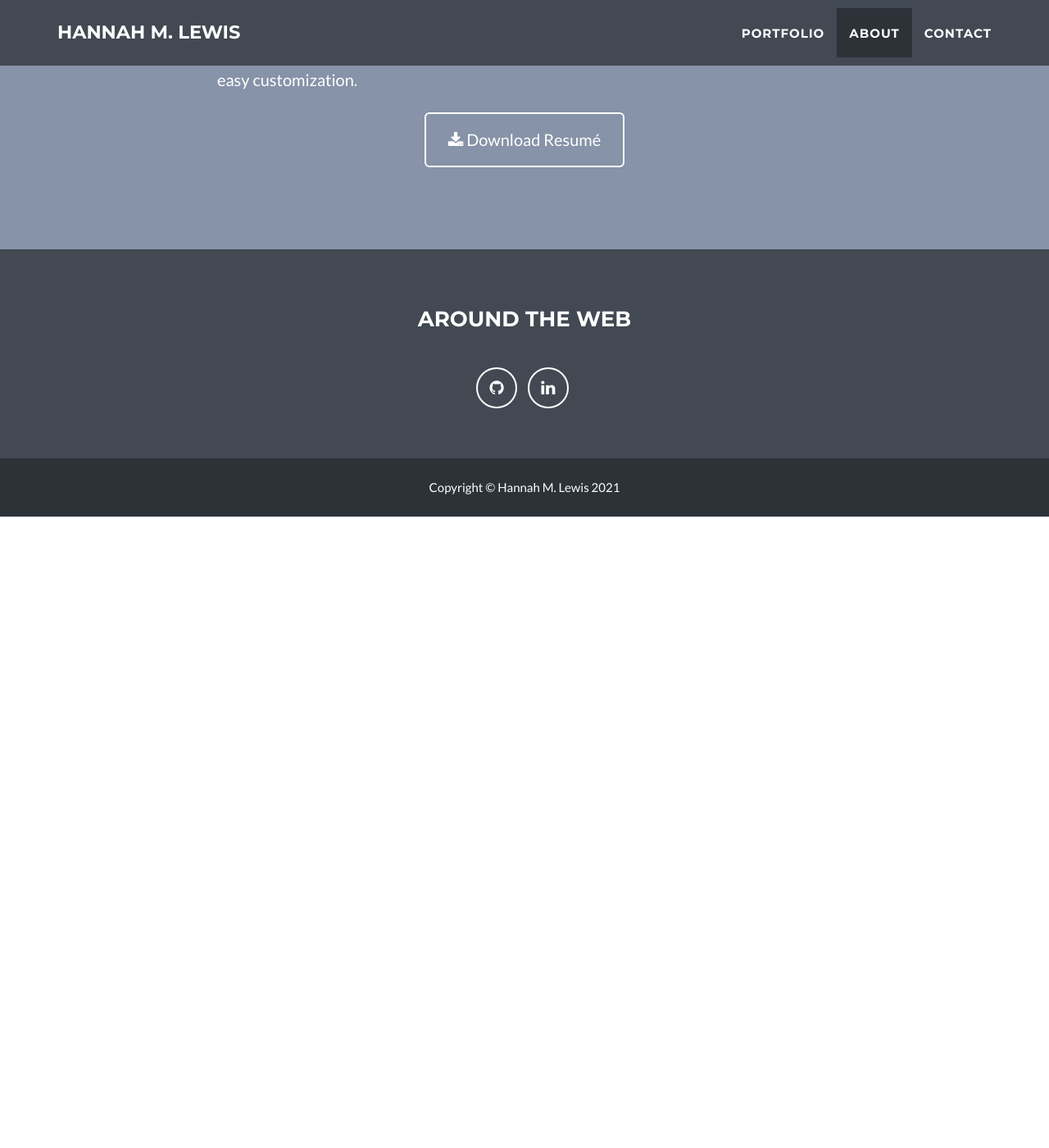
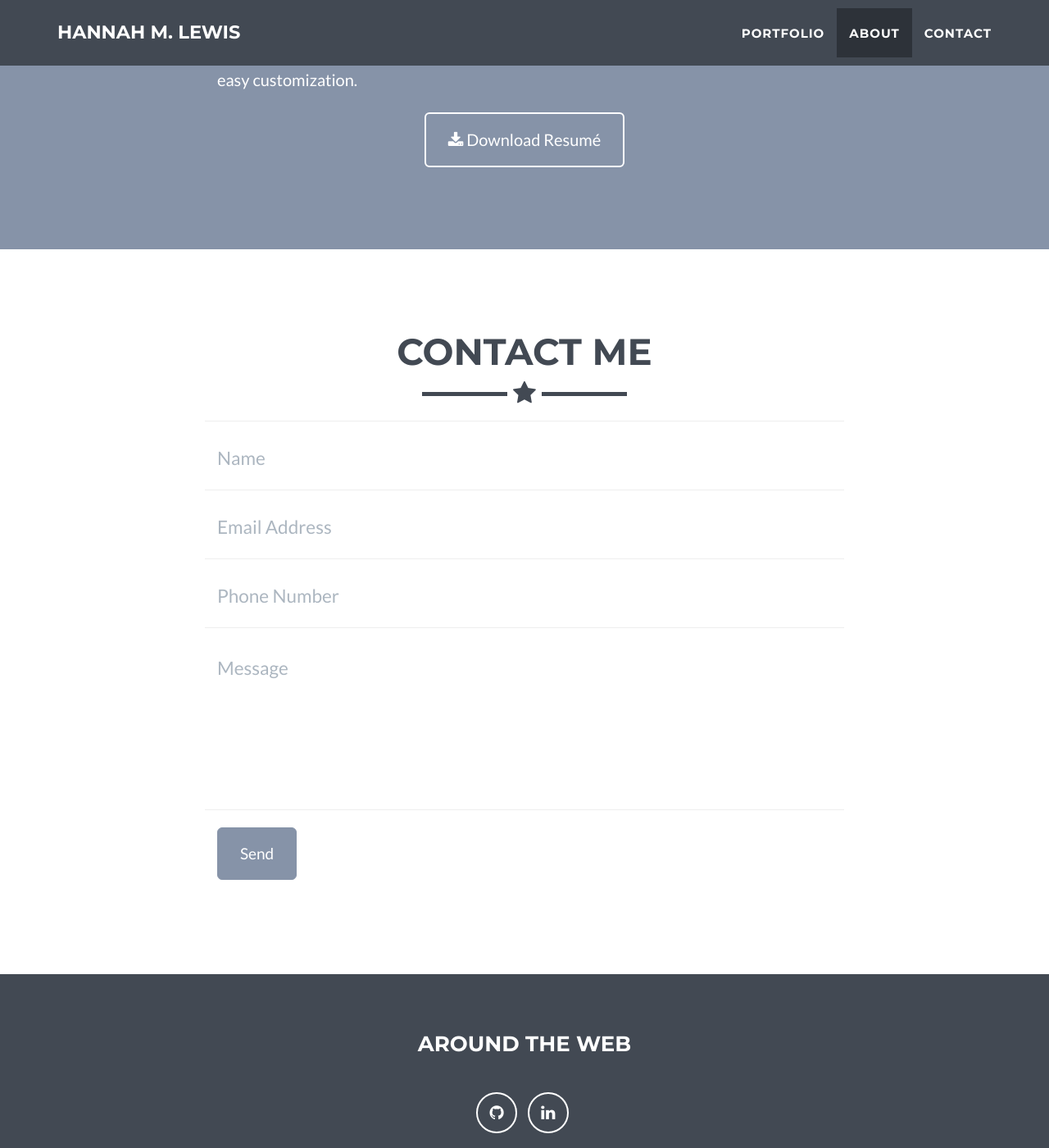
Before and after one commit to hmlewis-astro/hmlewis-astro.github.io, a Jekyll site: the page built from _posts/2014-07-18-project-1.markdown, in a window 1280 px wide and 1400 px high, scrolled down 2024 px. Shown: the whole window at 82% size. Built offline with Jekyll 4.4.1, drawn with Linux system fonts in a browser that asks for light colours; before the commit the page ends 2654 px from its top, so only the background shows below that.

Commit message:
readd contact section

```diff
--- a/_config.yml
+++ b/_config.yml
@@ -17,7 +17,7 @@
 # - static : pass through formspree.io to validate email sending
 # - disqus : replace contact form by disqus thread
 # - comment the line below if you want to stick with the default PHP contact form
-contact: static
+#contact: static
 
 # If you use disqus you need disqus shortname
 # https://help.disqus.com/customer/portal/articles/466208
--- a/_layouts/default.html
+++ b/_layouts/default.html
@@ -7,6 +7,14 @@
     {% include portfolio_grid.html %}
     {% include about.html %}
 
+    {% if site.contact == "static" %}
+    {% include contact_static.html %}
+    {% elsif site.contact == "disqus" %}
+    {% include contact_disqus.html %}
+    {% else %}
+    {% include contact.html %}
+    {% endif %}
+
     {% include footer.html %}
     {% include modals.html %}
     {% include js.html %}
```
